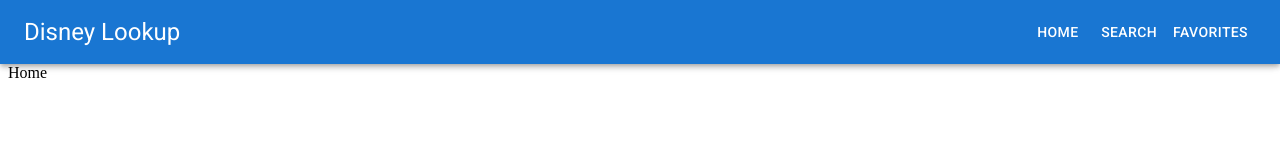
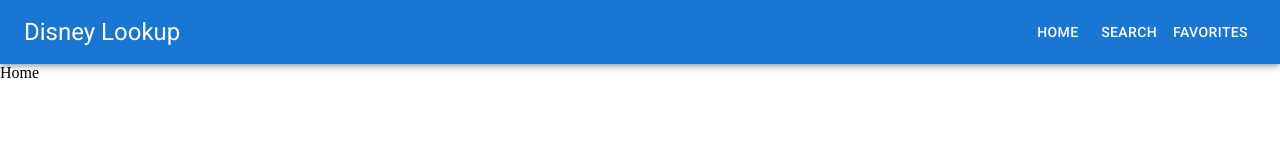
Before and after one commit to sk3p7ic/disney-plus-one, a React (Vite) app: page / in a window 1280 px wide. Shown: the top 160 px of the page. Built offline with nearby package versions, Linux system fonts and the light colour scheme.

Commit message:
Fixed the layout

```diff
--- a/index.html
+++ b/index.html
@@ -6,7 +6,7 @@
     <meta name="viewport" content="width=device-width, initial-scale=1.0" />
     <title>Vite + React + TS</title>
   </head>
-  <body>
+  <body style="margin: 0; padding: 0">
     <div id="root"></div>
     <script type="module" src="/src/main.tsx"></script>
   </body>
--- a/src/pages/_Layout.tsx
+++ b/src/pages/_Layout.tsx
@@ -14,11 +14,15 @@
   }, [headerRef]);
 
   return (
-    <div>
+    <div
+      style={{ display: "flex", flexDirection: "column", minHeight: "100vh" }}
+    >
       <Header ref={headerRef} />
       <div
         style={{
           marginTop: `${heightOffset}px`,
+          flexGrow: 1,
+          display: "flex",
         }}
       >
         {children}
```
